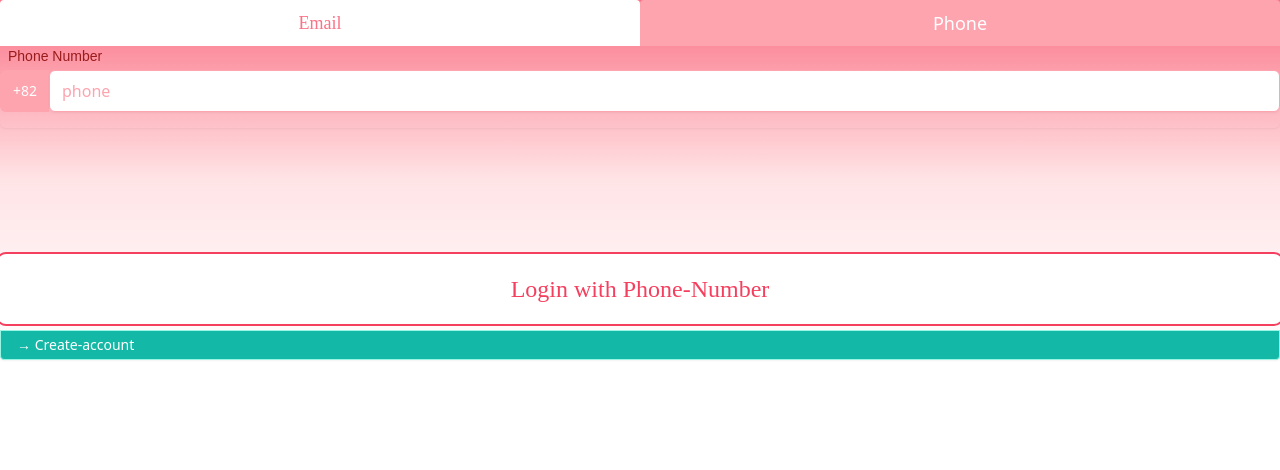
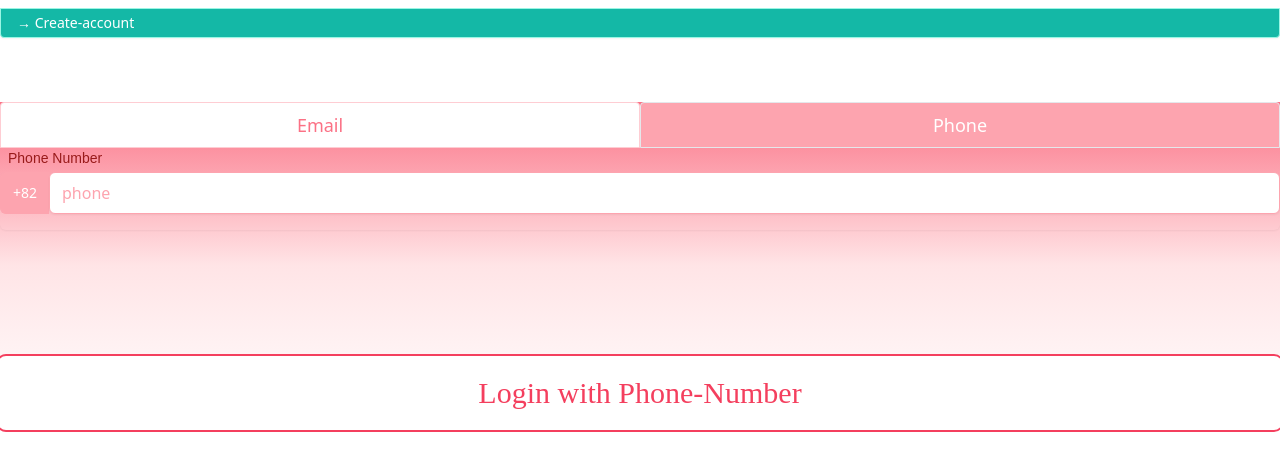
Before and after one commit to hyeonheebee/NomadCoders_TIL, a Next.js app: page /log-in in a window 1280 px wide. Shown: the top 470 px of the page. Built offline with nearby package versions, Linux system fonts and the light colour scheme; a web font is replaced by a local one.

Commit message:
finish css-part2

```diff
--- a/components/Tab.tsx
+++ b/components/Tab.tsx
@@ -15,8 +15,8 @@ export default function Tab({ onClickFn, method }: TabProps) {
   //   emailColor = "bg-white  text-rose-500 ";
   //   phoneColor = "bg-rose-300  text-white";
   // }
-  const accentColor = "bg-rose-300  text-white";
-  const baseColor = "bg-white  text-rose-400 ";
+  const accentColor = " bg-rose-300  text-white ";
+  const baseColor = "bg-white  text-rose-400 border-rose-200";
 
   method === "email"
     ? ((emailColor = accentColor), (phoneColor = baseColor))
@@ -28,7 +28,7 @@ export default function Tab({ onClickFn, method }: TabProps) {
         onClick={onClickFn}
         className={"".concat(
           emailColor,
-          "font-marker w-full  py-2 border border-transparent rounded-t text-lg focus:outline-none  ",
+          " w-full  py-2   rounded-t text-lg focus:outline-none border  ",
           emailColor
         )}
       >
@@ -39,7 +39,7 @@ export default function Tab({ onClickFn, method }: TabProps) {
         onClick={onClickFn}
         className={"".concat(
           phoneColor,
-          "font-marker w-full   py-2 border border-transparent rounded-t text-lg focus:outline-none ",
+          "  w-full  py-2   rounded-t text-lg focus:outline-none border ",
           phoneColor
         )}
       >
--- a/components/button.tsx
+++ b/components/button.tsx
@@ -7,7 +7,7 @@ export default function Button({ text, ...rest }: ButtonProps) {
   return (
     <button
       {...rest}
-      className="font-marker w-full mt-32 bg-white hover:bg-white hover:text-rose-500  hover:bg-gradient-to-r from-red-500 via-white to-white hover:to-red-500 text-rose-500 py-4 border border-transparent rounded-md  text-2xl ring-2 ring-offset-2 ring-rose-500 focus:outline-none"
+      className="font-span w-full mt-32 bg-white hover:bg-white hover:text-rose-500  hover:bg-gradient-to-r from-red-500 via-white to-white hover:to-red-500 text-rose-500 py-4 border border-transparent rounded-md  text-3xl ring-2 ring-offset-2 ring-rose-500 focus:outline-none "
     >
       {text}
     </button>
--- a/pages/log-in.tsx
+++ b/pages/log-in.tsx
@@ -54,6 +54,12 @@ export default function App() {
   }, [state.fetchData, authState.fetchData]);
 
   return (
+    <>
+      <Navigator
+        url="/create-account"
+        urlText="&rarr; Create-account "
+      ></Navigator>
+
       <div className="bg-gradient-to-b from-rose-400 via-rose-100 to-white">
         <Tab
           method={method}
@@ -90,14 +96,13 @@ export default function App() {
           ) : null}
           <Button
             text={
-            method === "email" ? "Login with Email " : "Login with Phone-Number"
+              method === "email"
+                ? "Login with Email "
+                : "Login with Phone-Number"
             }
           ></Button>
         </form>
-      <Navigator
-        url="/create-account"
-        urlText="&rarr; Create-account "
-      ></Navigator>
       </div>
+    </>
   );
 }
```
Also changed, not shown: 1 other file (tests, documents, lock files or other folders). Lines whose indentation alone changed are shown as unchanged.
